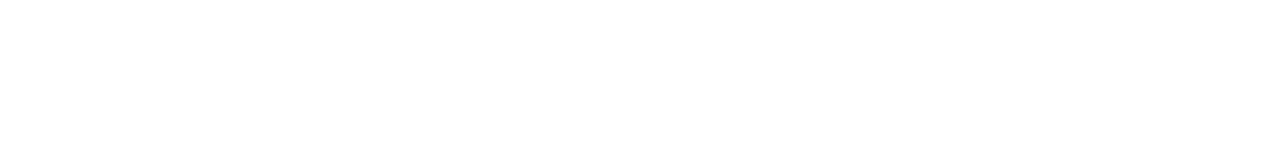
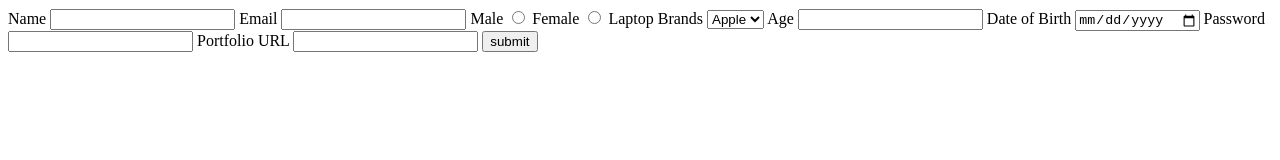
Before and after one commit to acciojob/job-app-form-MohammedUmar09, a website: page main.html in a window 1280 px wide. Drawn offline with Linux system fonts and the light colour scheme.

Commit message:
created a submission

```diff
--- a/main.html
+++ b/main.html
@@ -8,6 +8,38 @@
 
 <body>
 	<!-- the entire body must be written by student -->
+	<label for="name">Name</label>
+	<input type="text" id="name" required>
+
+	<label for="">Email</label>
+	<input type="email" id="email" required>
+
+	<label for="gender">Male</label>
+	<input type="radio" name="gender" required>
+
+	<label for="gender">Female</label>
+	<input type="radio" name="gender" required>
+
+	<label for="laptop">Laptop Brands</label>
+	<select id="laptop">
+		<option>Apple</option>
+		<option>Asus</option>
+		<option>HP</option>
+	</select>
+
+	<label for="age">Age</label>
+	<input type="number" id="age" required>
+
+	<label for="dob">Date of Birth</label>
+	<input type="date" id="dob" required>
+
+	<label for="password">Password</label>
+	<input type="password" id="password" required>
+
+	<label for="portfolio">Portfolio URL</label>
+	<input type="url" id="portfolio">
+
+	<button type="submit">submit</button>
     <script type="text/javascript" src="./script.js">
 </script>
 
```
